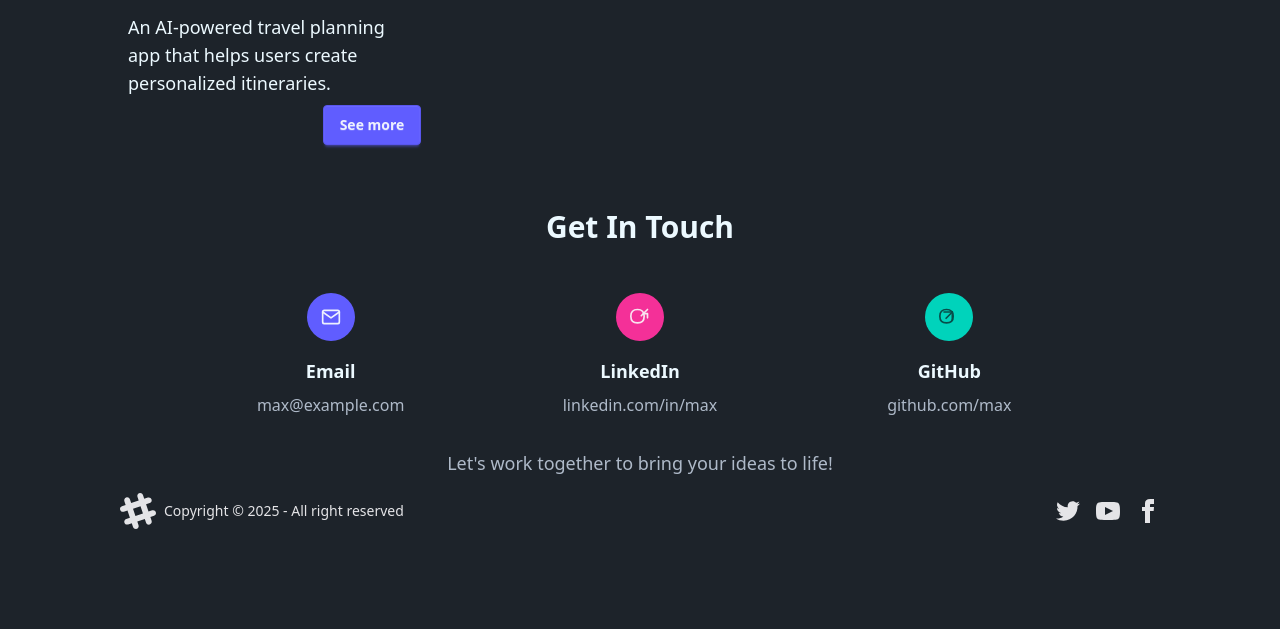
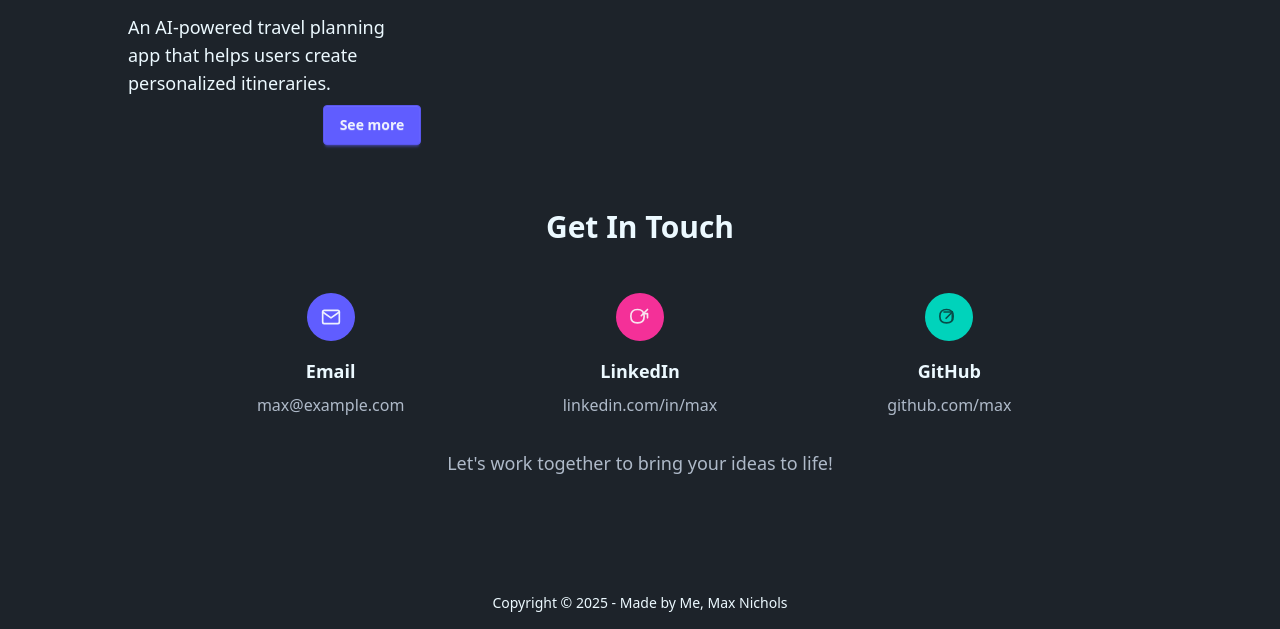
Before and after one commit to allnichols/portfolio-site, an Astro site: page / in a window 1280 px wide. Shown: the part 2217-2846 px from the top of the page. Before the commit the page ends 2762 px from the top, so only its background shows below. Built offline with nearby package versions, Linux system fonts and the light colour scheme; Astro itself is replaced by a stand-in of ours.

Commit message:
add new footer

```diff
--- a/src/components/footer.astro
+++ b/src/components/footer.astro
@@ -1,65 +1,11 @@
-<div class="container">
+<div class="container mt-25">
     <footer
-        class="footer sm:footer-horizontal text-neutral-content items-center p-4"
+        class="footer sm:footer-horizontal footer-center text-base-content p-4"
     >
-        <aside class="grid-flow-col items-center">
-            <svg
-                width="36"
-                height="36"
-                viewBox="0 0 24 24"
-                xmlns="http://www.w3.org/2000/svg"
-                fill-rule="evenodd"
-                clip-rule="evenodd"
-                class="fill-current"
-            >
-                <path
-                    d="M22.672 15.226l-2.432.811.841 2.515c.33 1.019-.209 2.127-1.23 2.456-1.15.325-2.148-.321-2.463-1.226l-.84-2.518-5.013 1.677.84 2.517c.391 1.203-.434 2.542-1.831 2.542-.88 0-1.601-.564-1.86-1.314l-.842-2.516-2.431.809c-1.135.328-2.145-.317-2.463-1.229-.329-1.018.211-2.127 1.231-2.456l2.432-.809-1.621-4.823-2.432.808c-1.355.384-2.558-.59-2.558-1.839 0-.817.509-1.582 1.327-1.846l2.433-.809-.842-2.515c-.33-1.02.211-2.129 1.232-2.458 1.02-.329 2.13.209 2.461 1.229l.842 2.515 5.011-1.677-.839-2.517c-.403-1.238.484-2.553 1.843-2.553.819 0 1.585.509 1.85 1.326l.841 2.517 2.431-.81c1.02-.33 2.131.211 2.461 1.229.332 1.018-.21 2.126-1.23 2.456l-2.433.809 1.622 4.823 2.433-.809c1.242-.401 2.557.484 2.557 1.838 0 .819-.51 1.583-1.328 1.847m-8.992-6.428l-5.01 1.675 1.619 4.828 5.011-1.674-1.62-4.829z"
-                ></path>
-            </svg>
-            <p>Copyright © {new Date().getFullYear()} - All right reserved</p>
+        <aside>
+            <p>
+                Copyright © {new Date().getFullYear()} - Made by Me, Max Nichols
+            </p>
         </aside>
-        <nav
-            class="grid-flow-col gap-4 md:place-self-center md:justify-self-end"
-        >
-            <a>
-                <svg
-                    xmlns="http://www.w3.org/2000/svg"
-                    width="24"
-                    height="24"
-                    viewBox="0 0 24 24"
-                    class="fill-current"
-                >
-                    <path
-                        d="M24 4.557c-.883.392-1.832.656-2.828.775 1.017-.609 1.798-1.574 2.165-2.724-.951.564-2.005.974-3.127 1.195-.897-.957-2.178-1.555-3.594-1.555-3.179 0-5.515 2.966-4.797 6.045-4.091-.205-7.719-2.165-10.148-5.144-1.29 2.213-.669 5.108 1.523 6.574-.806-.026-1.566-.247-2.229-.616-.054 2.281 1.581 4.415 3.949 4.89-.693.188-1.452.232-2.224.084.626 1.956 2.444 3.379 4.6 3.419-2.07 1.623-4.678 2.348-7.29 2.04 2.179 1.397 4.768 2.212 7.548 2.212 9.142 0 14.307-7.721 13.995-14.646.962-.695 1.797-1.562 2.457-2.549z"
-                    ></path>
-                </svg>
-            </a>
-            <a>
-                <svg
-                    xmlns="http://www.w3.org/2000/svg"
-                    width="24"
-                    height="24"
-                    viewBox="0 0 24 24"
-                    class="fill-current"
-                >
-                    <path
-                        d="M19.615 3.184c-3.604-.246-11.631-.245-15.23 0-3.897.266-4.356 2.62-4.385 8.816.029 6.185.484 8.549 4.385 8.816 3.6.245 11.626.246 15.23 0 3.897-.266 4.356-2.62 4.385-8.816-.029-6.185-.484-8.549-4.385-8.816zm-10.615 12.816v-8l8 3.993-8 4.007z"
-                    ></path>
-                </svg>
-            </a>
-            <a>
-                <svg
-                    xmlns="http://www.w3.org/2000/svg"
-                    width="24"
-                    height="24"
-                    viewBox="0 0 24 24"
-                    class="fill-current"
-                >
-                    <path
-                        d="M9 8h-3v4h3v12h5v-12h3.642l.358-4h-4v-1.667c0-.955.192-1.333 1.115-1.333h2.885v-5h-3.808c-3.596 0-5.192 1.583-5.192 4.615v3.385z"
-                    ></path>
-                </svg>
-            </a>
-        </nav>
     </footer>
 </div>
```
